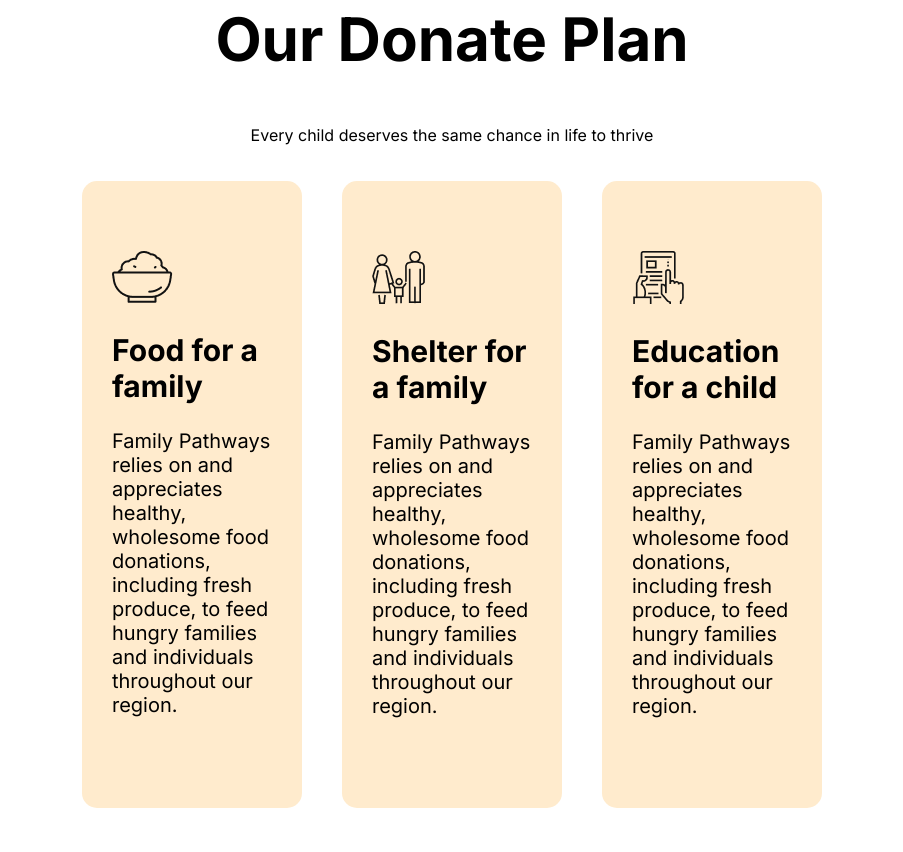
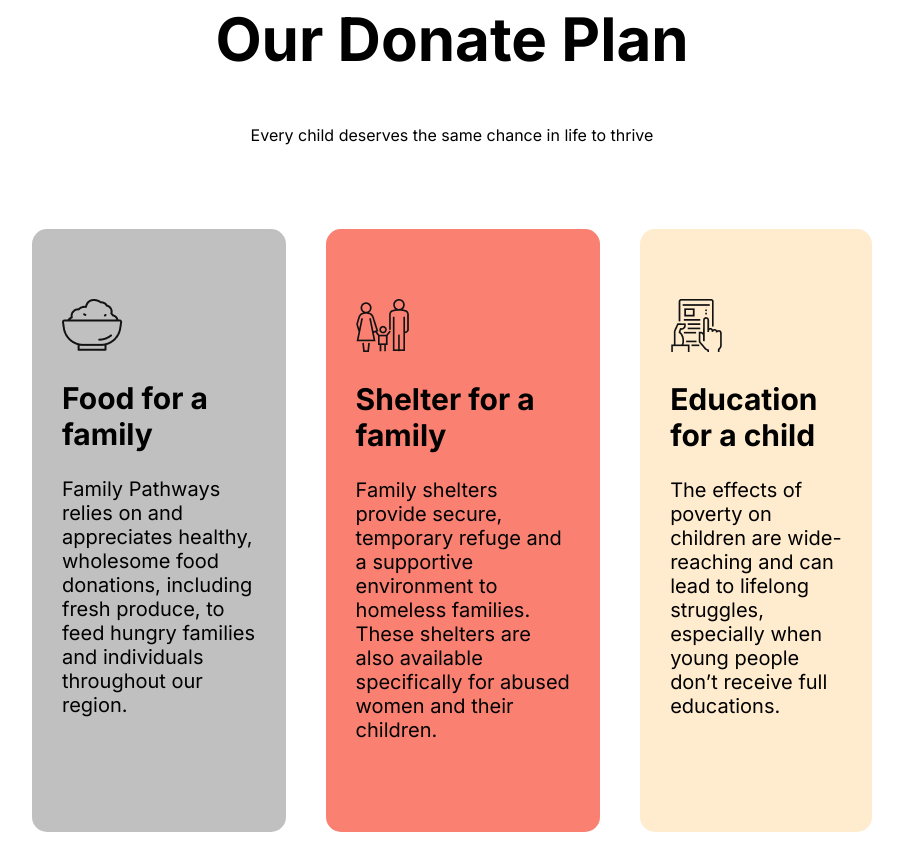
Before and after one commit to alamin-18/donate-today, a plain HTML site: page index.html in a window 1280 px wide. Shown: the part 1793-2645 px from the top of the page, without its empty margins (188-1091 px from the left). Before the commit the page ends 2621 px from the top, so only its background shows below. Drawn offline with Linux system fonts and the light colour scheme.

Commit message:
secode commit

```diff
--- a/index.html
+++ b/index.html
@@ -62,20 +62,21 @@
         <p>Every child deserves the same chance in life to thrive </p>
     </div>
     <div class="donate-plan-area">
-        <div class="donate-plan">
+        <div id="food-family" class="donate-plan">
             <img src="icons/food.png" alt="">
             <h2>Food for a family</h2>
             <p>Family Pathways relies on and appreciates healthy, wholesome food donations, including fresh produce, to feed hungry families and individuals throughout our region.</p>
         </div>
-        <div class="donate-plan">
+        <div id="shelter" class="donate-plan">
             <img src="icons/shelter.png" alt="">
             <h2>Shelter for a family</h2>
-            <p>Family Pathways relies on and appreciates healthy, wholesome food donations, including fresh produce, to feed hungry families and individuals throughout our region.</p>
+            <p>Family shelters provide secure, temporary refuge and a supportive environment to homeless families. These shelters are also available specifically for abused women and their children.</p>
         </div>
-        <div class="donate-plan">
+        <div id="education" class="donate-plan">
             <img src="icons/Frame-1.png" alt="">
             <h2>Education for a child</h2>
-            <p>Family Pathways relies on and appreciates healthy, wholesome food donations, including fresh produce, to feed hungry families and individuals throughout our region.</p>
+            <p>The effects of poverty on children are wide-reaching and can lead to lifelong struggles, especially when young people don’t receive full educations.
+            </p>
         </div>
     </div>
    </section>
--- a/style.css
+++ b/style.css
@@ -82,14 +82,19 @@
 
 
 .donate-plan-area{
+    margin-top: 5%;
     display: flex;
-    margin-left: 250px;
-    margin-right: 250px;
+    margin-left: 200px;
+    margin-right: 200px;
+}
+.donate-plan p{
+    color: black;
 }
 .donate-plan{
+    text-align: left;
     margin: 20px 20px;
     padding: 70px 30px;
-    background-color: blanchedalmond;
+
     border-radius: 15px;
 }
 .donate-plan h2{
@@ -97,4 +102,15 @@
 }
 .donate-plan p{
     font-size: 20px;
+
 }
+#food-family{
+    background-color: silver;
+}
+#shelter{
+    background-color: salmon;
+
+}
+#education{
+    background-color: blanchedalmond;
+}
```
